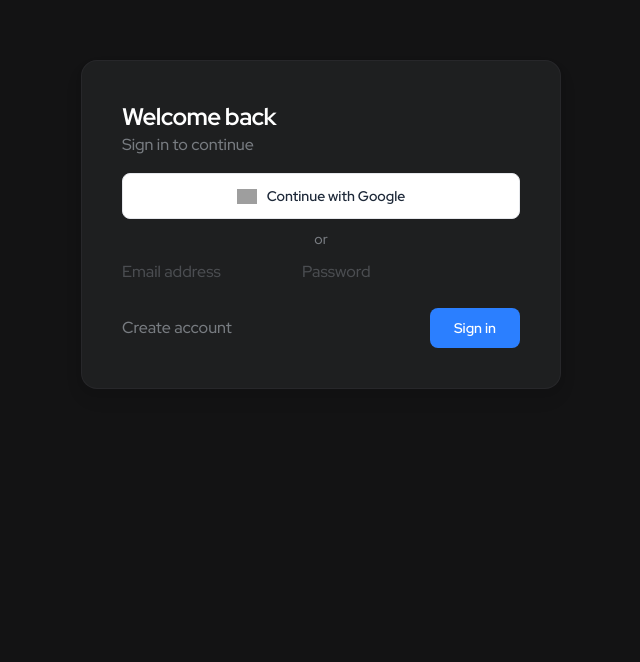
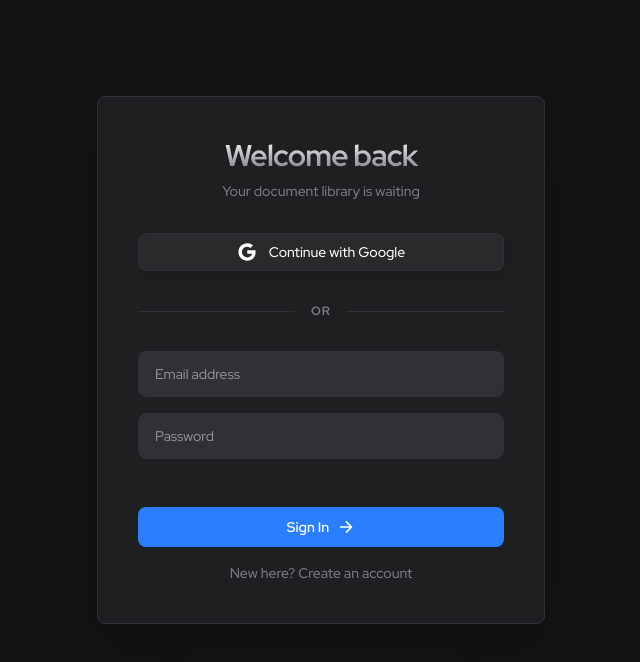
Before and after one commit to Mitali1417/DocLensify, a React (Vite) app: page /auth in a window 1280 px wide. Shown: the top 662 px of the page, without its empty margins (319-959 px from the left). Built offline with nearby package versions, Linux system fonts and the light colour scheme; no server answers; grey boxes are pictures that could not be loaded; a web font is replaced by a local one.

Commit message:
UI Fixes

```diff
--- a/src/App.jsx
+++ b/src/App.jsx
@@ -1,12 +1,13 @@
 import { BrowserRouter, Routes, Route, Navigate } from "react-router-dom";
 import { useEffect, useState } from "react";
-import { onAuthStateChanged } from "firebase/auth";
-import { auth } from "./firebase/firebase";
+
 
 import Home from "./pages/Home";
 import Dashboard from "./pages/Dashboard";
 import Auth from "./pages/Auth";
 import PageLoader from "./components/shared/PageLoader";
+import { onAuthStateChanged } from "firebase/auth";
+import { auth } from "./services/firebase/firebase";
 
 export default function App() {
   const [user, setUser] = useState(null);
--- a/src/components/UploadZone.jsx
+++ b/src/components/UploadZone.jsx
@@ -135,9 +135,9 @@ export default function UploadZone() {
   };
 
   return (
-    <div className="text-center py-10">
+    <div className="text-center sm:py-10">
       {error && (
-        <div className="bg-red-100 text-red-600 p-3 rounded-lg mb-5 text-sm font-medium animate-in fade-in slide-in-from-top-1">
+        <div className="bg-red-100/10 text-red-600 p-3 rounded-lg mb-5 text-sm font-medium animate-in fade-in slide-in-from-top-1">
           {error}
         </div>
       )}
@@ -145,7 +145,7 @@ export default function UploadZone() {
       <label
         htmlFor="file-input"
         className={`
-        block w-full p-10 rounded-2xl border border-dashed transition-all duration-500
+        block w-full p-10 rounded-lg border border-dashed transition-all duration-500
         ${
           loading
             ? "cursor-not-allowed opacity-60 border-border-dark bg-card-dark"
--- a/src/components/shared/Toast.jsx
+++ b/src/components/shared/Toast.jsx
@@ -11,9 +11,9 @@ const Toast = ({ message, type = 'success', onClose, duration = 3000 }) => {
   }, [onClose, duration]);
 
   const styles = {
-    success: "bg-emerald-500/10 border-emerald-500 text-emerald-400",
-    error: "bg-red-500/10 border-red-500 text-red-400",
-    info: "bg-blue-500/10 border-blue-500 text-blue-400"
+    success: "text-emerald-400",
+    error: "text-red-400",
+    info: "text-blue-400"
   };
 
   const icons = {
@@ -26,7 +26,7 @@ const Toast = ({ message, type = 'success', onClose, duration = 3000 }) => {
     <div className={`
       fixed bottom-5 right-5 flex items-center gap-3 px-4 py-3
       rounded-xl border shadow-2xl backdrop-blur-md z-50
-      animate-in slide-in-from-right-10 fade-in duration-300
+      animate-in slide-in-from-right-10 fade-in duration-300 bg-bg-dark border-border-dark text-white
       ${styles[type]}
     `}>
       <div className="shrink-0">
--- a/src/index.css
+++ b/src/index.css
@@ -17,7 +17,7 @@
   --shadow-gallery: 0 2px 8px rgba(0, 0, 0, 0.1);
   --shadow-hover: 0 8px 16px rgba(0, 0, 0, 0.15);
 }
-html{
+html {
   scroll-behavior: smooth;
 }
 
@@ -46,6 +46,10 @@ html{
   }
 }
 
+input {
+  @apply text-sm font-normal bg-card-light border border-border-dark rounded-lg px-4 py-3 text-white focus:border-blue-500 focus:ring-2 focus:ring-blue-500/20 outline-none transition-all;
+}
+
 button {
   @apply cursor-pointer select-none;
 }
@@ -69,8 +73,8 @@ button {
   }
 
   .btn-outline {
-    @apply w-full flex items-center justify-center gap-2.5 px-5 py-3 bg-white text-gray-800
-           border border-gray-200 rounded-lg font-semibold text-sm transition-all
+    @apply w-full flex items-center justify-center gap-2.5 px-5 py-3 bg-white/10 text-gray-800
+           border border-muted-grey rounded-lg text-sm transition-all
            hover:bg-gray-50 hover:border-gray-300;
   }
 
--- a/src/pages/Auth.jsx
+++ b/src/pages/Auth.jsx
@@ -1,5 +1,4 @@
 import { useState } from "react";
-import { auth } from "../firebase/firebase";
 import {
   signInWithEmailAndPassword,
   createUserWithEmailAndPassword,
@@ -8,6 +7,8 @@ import {
   updateProfile,
 } from "firebase/auth";
 import { useNavigate } from "react-router-dom";
+import { auth } from "../services/firebase/firebase";
+import { IoArrowForward, IoLogoGoogle } from "react-icons/io5";
 
 export default function Auth() {
   const [isLogin, setIsLogin] = useState(true);
@@ -32,17 +33,15 @@ export default function Auth() {
           email,
           password,
         );
-        await updateProfile(userCredential.user, {
-          displayName: username,
-        });
-        console.log(`Welcome to the family, ${username}!`);
+        await updateProfile(userCredential.user, { displayName: username });
+        console.log(`Welcome to the family, ${username}! 🎊`);
       }
       nav("/dashboard");
     } catch (err) {
       setError(
         isLogin
           ? "Oops! Credentials don't match."
-          : "Could not create account.",
+          : "Could not create account. Try again!",
       );
     } finally {
       setLoading(false);
@@ -55,51 +54,49 @@ export default function Auth() {
       await signInWithPopup(auth, provider);
       nav("/dashboard");
     } catch (err) {
-      setError("Google sign-in failed.");
+      setError("Google sign-in failed. Please try again!");
     }
   };
 
   return (
-    <div className="auth-card">
-      <h2 className="text-2xl">
+    <div className="min-h-[90vh] flex items-center justify-center p-4">
+      <div className="w-full max-w-md bg-card-dark border border-border-dark rounded-lg p-8 md:p-10 shadow-2xl">
+        <div className="text-center mb-8">
+          <h2 className="text-3xl font-bold text-transparent bg-linear-to-t from-muted-grey to-white bg-clip-text mb-2">
             {isLogin ? "Welcome back" : "Join DocLensify"}
           </h2>
-      <p className="mb-4">
-        {isLogin ? "Sign in to continue" : "Create your account to get started"}
+          <p className="text-muted-grey text-sm">
+            {isLogin
+              ? "Your document library is waiting"
+              : "Start your journey with us today"}
           </p>
+        </div>
 
-      <button onClick={loginWithGoogle} className="btn-outline">
-        <img
-          src="https://www.gstatic.com/firebasejs/ui/2.0.0/images/auth/google.svg"
-          width="20"
-          alt="G"
-        />
+        <button
+          onClick={loginWithGoogle}
+          className="w-full text-sm flex items-center justify-center gap-3 bg-white/5 border border-border-dark hover:bg-white/10 text-white py-2 rounded-lg transition-all duration-300 group shadow-lg"
+        >
+          <IoLogoGoogle className="text-xl group-hover:scale-110 transition-transform" />
           Continue with Google
         </button>
 
-      <div
-        style={{
-          margin: "20px 0",
-          fontSize: "14px",
-          backgroundColor: "var(--border)",
-          height: "1px",
-          width: "100%",
-          display: "flex",
-          justifyContent: "center",
-          alignItems: "center",
-        }}
-      >
-        <span style={{ backgroundColor: "var(--card)", padding: "0 10px" }}>
+        {/* Divider */}
+        <div className="relative my-8 flex items-center justify-center">
+          <div className="absolute inset-0 flex items-center">
+            <div className="w-full border-t border-border-dark"></div>
+          </div>
+          <span className="relative px-4 bg-card-dark text-xs font-bold text-muted-grey uppercase tracking-widest">
             or
           </span>
         </div>
 
-      <form onSubmit={handleAuth}>
+        <form onSubmit={handleAuth} className="space-y-4">
           {!isLogin && (
             <input
-            placeholder="Username"
+              placeholder="Full Name"
               type="text"
               required
+              className="w-full"
               onChange={(e) => setUsername(e.target.value)}
             />
           )}
@@ -108,53 +105,50 @@ export default function Auth() {
             placeholder="Email address"
             type="email"
             required
+            className="w-full"
             onChange={(e) => setEmail(e.target.value)}
           />
+
           <input
             placeholder="Password"
             type="password"
             required
+            className="w-full"
             onChange={(e) => setPassword(e.target.value)}
           />
 
           {error && (
-          <p style={{ color: "#d93025", fontSize: "14px", marginTop: "10px" }}>
+            <p className="text-red-400 text-xs font-medium bg-red-400/10 p-3 rounded-lg border border-red-400/20">
               {error}
             </p>
           )}
 
-        <div
-          style={{
-            display: "flex",
-            justifyContent: "space-between",
-            alignItems: "center",
-            marginTop: "24px",
-          }}
+          <div className="flex flex-col gap-4 mt-8">
+            <button
+              type="submit"
+              disabled={loading}
+              className="w-full btn-primary flex items-center justify-center gap-2 transition-all transform active:scale-95"
             >
+              {loading
+                ? "Magic in progress..."
+                : isLogin
+                  ? "Sign In"
+                  : "Create Account"}
+              <IoArrowForward className="text-lg" />
+            </button>
+
             <button
               type="button"
               onClick={() => setIsLogin(!isLogin)}
-            style={{
-              color: "var(--blue)",
-              background: "none",
-              border: "none",
-              cursor: "pointer",
-              fontWeight: "500",
-            }}
+              className="text-sm text-muted-grey transition-colors"
             >
-            {isLogin ? "Create account" : "I have an account"}
-          </button>
-
-          <button
-            type="submit"
-            className="btn-primary"
-            style={{ width: "auto" }}
-            disabled={loading}
-          >
-            {loading ? "..." : isLogin ? "Sign in" : "Sign up"}
+              {isLogin
+                ? "New here? Create an account"
+                : "Already have an account? Sign in"}
             </button>
           </div>
         </form>
       </div>
+    </div>
   );
 }
--- a/src/pages/Home.jsx
+++ b/src/pages/Home.jsx
@@ -21,13 +21,7 @@ export default function Home() {
   return (
     <div className="min-h-screen relative bg-bg-dark font-sans selection:bg-brand-blue/30 px-2 sm:px-4 overflow-hidden">
       <Header />
-      {/* <div className="absolute top-0 left-0 w-full h-[600px] z-0 pointer-events-none overflow-hidden">
-        <img
-          src={Banner}
-          className="w-full h-full object-cover opacity-80 "
-          alt="Background Decoration"
-        />
-      </div> */}
+
       <main className="pt-16 pb-24 text-center">
         <div className="group">
           <h1 className="text-5xl md:text-7xl font-black text-white leading-tight mb-6 italic-none">
@@ -36,7 +30,7 @@ export default function Home() {
               Magic.
             </span>
           </h1>
-          <p className="max-w-2xl mx-auto text-muted-grey text-lg md:text-xl mb-10 leading-relaxed">
+          <p className="max-w-2xl mx-auto text-muted-grey text-xs sm:text-lg md:text-xl mb-10 leading-relaxed">
             Experience the future of scanning. Our AI detects edges, enhances
             text, and organizes your life in seconds.
           </p>
```
Also changed, not shown: src/components/Gallery.jsx (+28 -14 lines), src/components/Hero.jsx (+4 -7 lines), src/components/shared/ConfirmDialog.jsx (added, +44 -0 lines), src/components/shared/Header.jsx (+40 -21 lines), src/pages/Dashboard.jsx (+4 -3 lines). Lines whose indentation alone changed are shown as unchanged.
